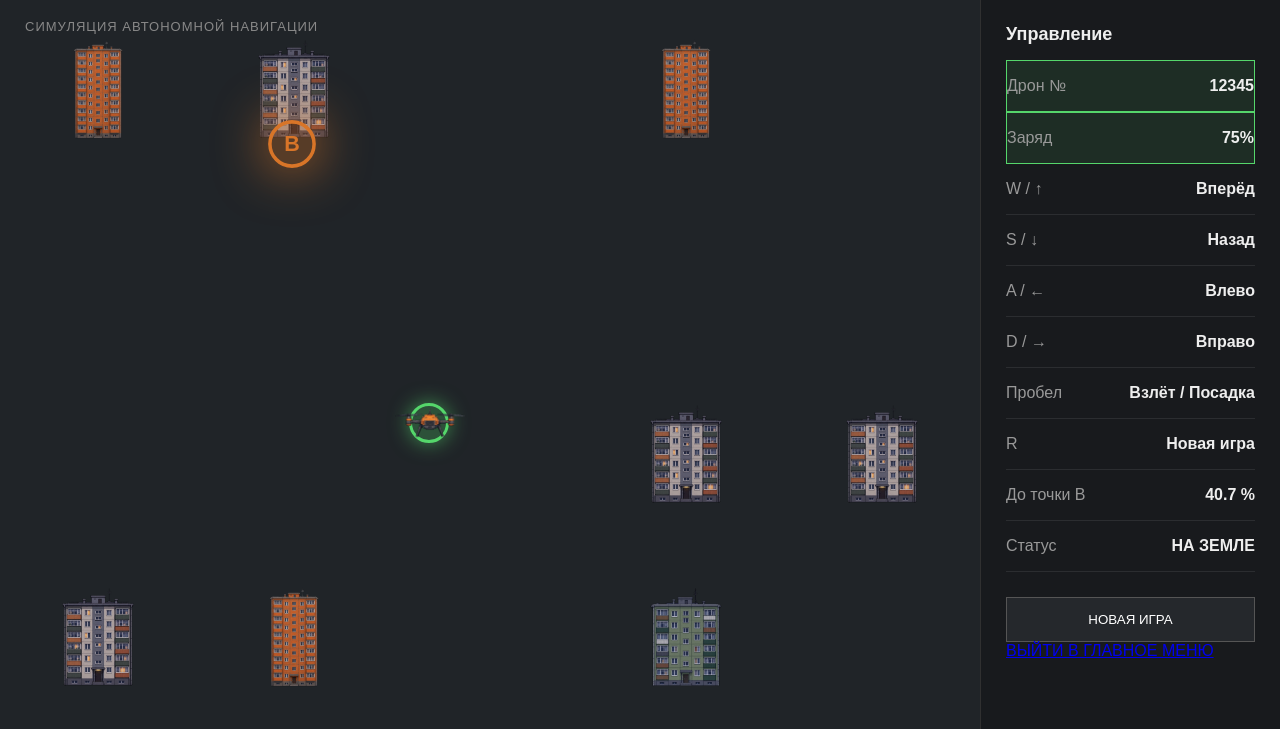
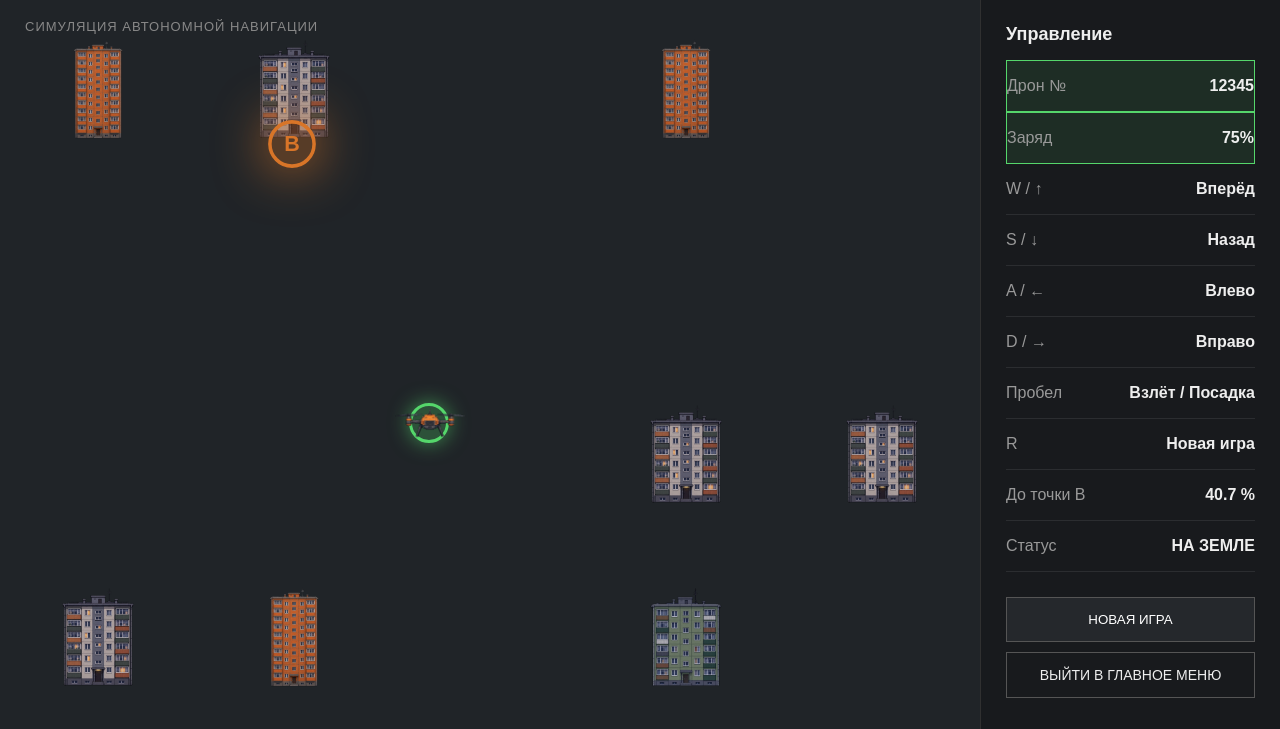
Before and after one commit to pavel1847s/drone-simulator, a Flask app: page /simulator in a window 1280 px wide. Shown: the part 71-800 px from the top of the page. Run offline with Flask 3, Linux system fonts and the light colour scheme.

Commit message:
Add menu button styles to style.css

```diff
--- a/static/style.css
+++ b/static/style.css
@@ -272,3 +272,25 @@ button:hover {
 .btn-restart:hover {
     transform: scale(1.05);
 }
+/* Кнопка выхода в меню */
+.btn-menu {
+    display: block;
+    width: 100%;
+    padding: 14px;
+    margin-top: 10px;
+    border: 1px solid #555;
+    background: transparent;
+    color: #eee;
+    text-align: center;
+    text-decoration: none;
+    cursor: pointer;
+    font-family: inherit;
+    font-size: 14px;
+    box-sizing: border-box;
+    transition: 0.2s;
+}
+
+.btn-menu:hover {
+    background: #25282c;
+    border-color: #777;
+}
```
